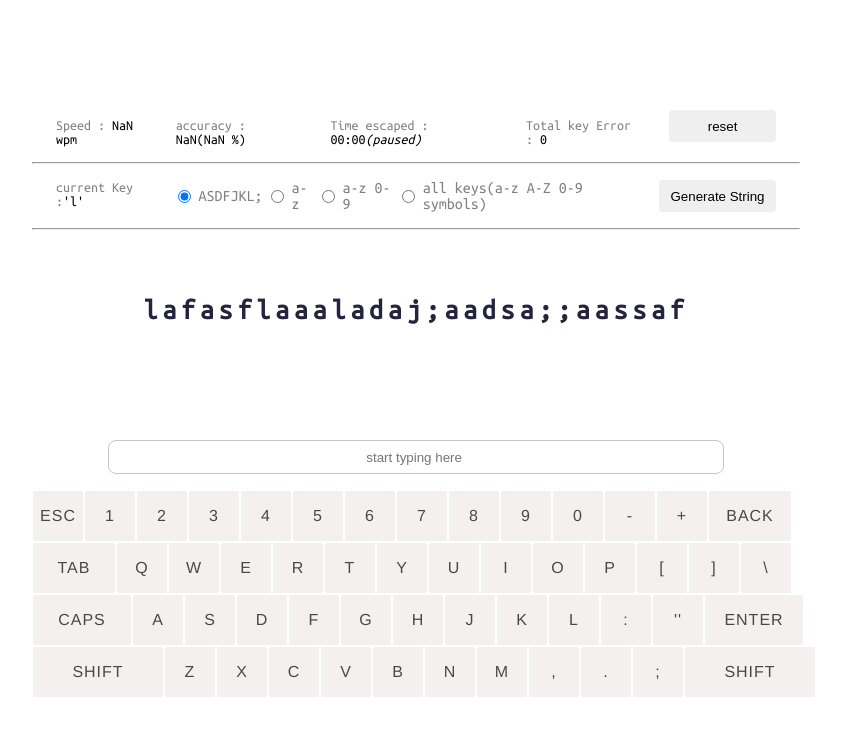
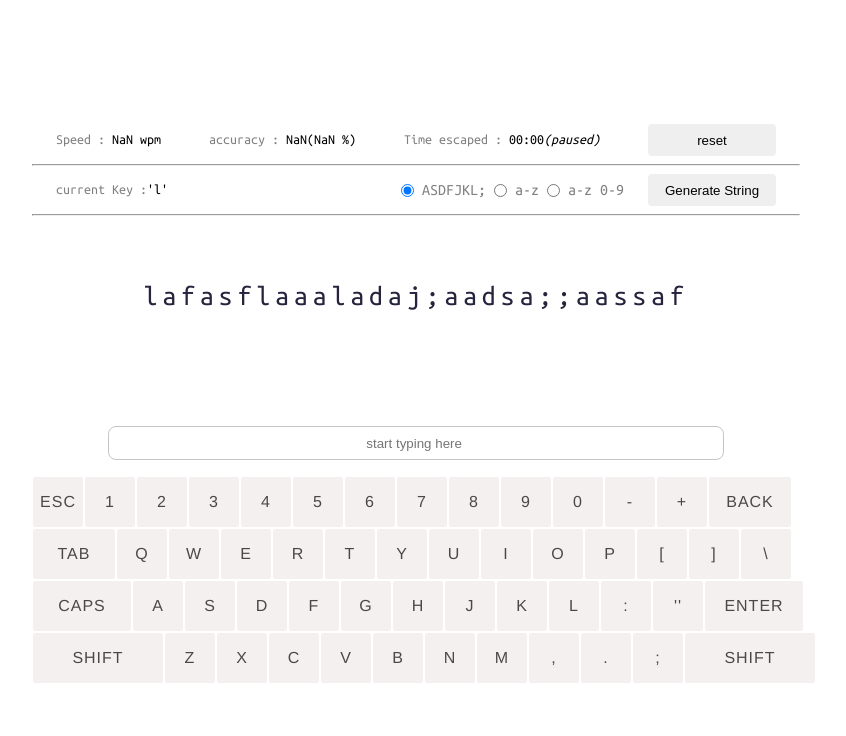
Before and after one commit to pyANSH/typing-guru, a React (Create React App) app: page / in a window 1280 px wide. Shown: the top 736 px of the page, without its empty margins (224-1070 px from the left). Built offline with nearby package versions, Linux system fonts and the light colour scheme.

Commit message:
bug fixes

```diff
--- a/package.json
+++ b/package.json
@@ -7,6 +7,7 @@
     "@testing-library/jest-dom": "^5.16.5",
     "@testing-library/react": "^13.3.0",
     "@testing-library/user-event": "^13.5.0",
+    "chart.js": "^3.9.1",
     "react": "^18.2.0",
     "react-confirm-alert": "^3.0.6",
     "react-dom": "^18.2.0",
--- a/src/App.css
+++ b/src/App.css
@@ -9,7 +9,7 @@
   --key-color: #f5f0f0;
   --text-size: 24px;
   --type-font: "Ubuntu Mono", monospace;
-  --typed-color: grey;
+  --typed-color: rgb(173, 172, 172);
   --to_type-color: #26243d;
 }
 body {
@@ -49,9 +49,11 @@ body {
 }
 .to_type {
   color: var(--to_type-color);
+  font-weight: 500;
 }
 .typed {
   color: var(--typed-color);
+  font-weight: 100;
 }
 .typed h1::after {
   content: "";
@@ -153,7 +155,7 @@ li {
 }
 .form {
   display: flex;
-  justify-content: stretch;
+  justify-content: space-between;
   align-items: center;
 }
 .form span {
@@ -166,7 +168,7 @@ li {
 }
 .info {
   display: flex;
-  justify-content: stretch;
+  justify-content: space-between;
   margin: 0.5rem;
 }
 .info p {
@@ -182,7 +184,10 @@ li {
 hr-break {
   width: 40%;
 }
-
+#myChart {
+  height: 100vh;
+  width: 100vw;
+}
 .not_supported {
   display: None;
 }
--- a/src/App.js
+++ b/src/App.js
@@ -157,10 +157,9 @@ function App() {
       </div>
       <div className="App" >
         <div className="info">
-          <p> Speed : <span> {(speed / 6)} wpm </span></p>
-          <p> accuracy : <span> {accuracy}({(changeInAccuracy === NaN || changeInAccuracy === 0) ? ' ' : changeInAccuracy} %) </span></p>
+          <p> Speed : <span> {Math.round((speed / 6) * 100) / 100} wpm </span></p>
+          <p> accuracy : <span> {Math.round(accuracy * 100) / 100}({(changeInAccuracy === NaN || changeInAccuracy === 0) ? ' ' : changeInAccuracy} %) </span></p>
           <p>Time escaped : <span>{toHHMMSS((time / 1000))}<i>({(running === false) ? 'paused' : 'running'})</i></span></p>
-          <p>Total key Error : <span>{errorCount}</span></p>
           <button onClick={submit} className='btn-reset'>reset</button>
         </div>
         <hr className='hr-break' />
@@ -177,9 +176,9 @@ function App() {
             <input value='abcdefghijklmnopqrstuvwxyz1234567890' checked={validStr === 'abcdefghijklmnopqrstuvwxyz1234567890'} name='nightmare' type="radio" onChange={(e) => {
               setValidStr(e.target.value)
             }} /><span>a-z 0-9</span>
-            <input value='abcdefghijklmnopqrstuvwxyz1234567890!@#$%^&*()_+{}|:">?<-=[];,./' checked={validStr === 'abcdefghijklmnopqrstuvwxyz1234567890!@#$%^&*()_+{}|:">?<-=[];,./'} name='God' type="radio" onChange={(e) => {
+            {/* <input value='abcdefghijklmnopqrstuvwxyz1234567890!@#$%^&*()_+{}|:">?<-=[];,./' checked={validStr === 'abcdefghijklmnopqrstuvwxyz1234567890!@#$%^&*()_+{}|:">?<-=[];,./'} name='God' type="radio" onChange={(e) => {
               setValidStr(e.target.value)
-            }} /><span>all keys(a-z A-Z 0-9 symbols)</span>
+            }} /><span>all keys(a-z A-Z 0-9 symbols)</span> */}
             <button onClick={stringGenerate} className='btn-reset'>Generate String</button>
           </div>
         </div>
```
Also changed, not shown: src/Charts.jsx (added, +37 -0 lines), 1 other file (tests, documents, lock files or other folders).
